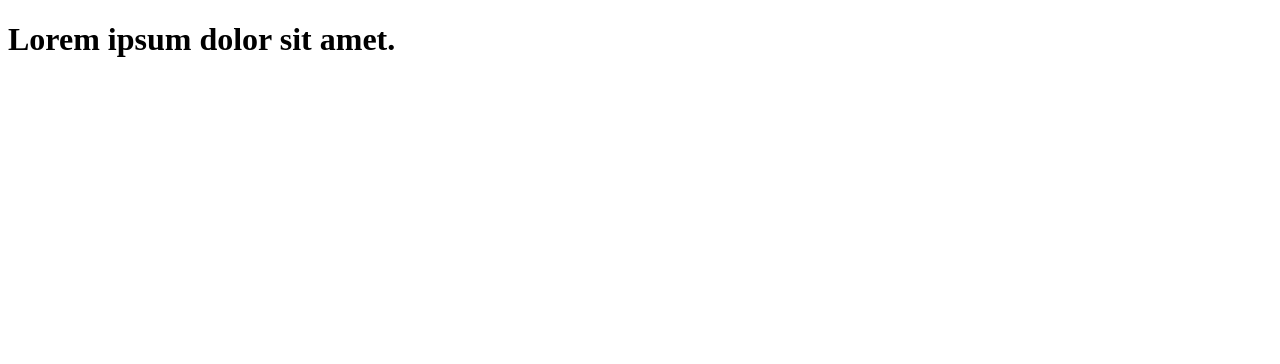
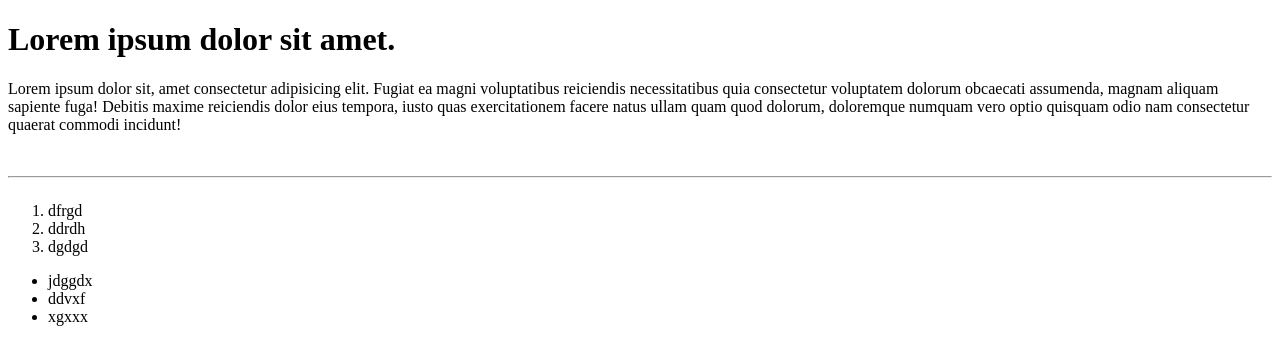
Before and after one commit to sankhapratim/JS101_Learning_Javascript, a plain HTML site: page index.html in a window 1280 px wide. Drawn offline with Linux system fonts and the light colour scheme.

Commit message:
my first code

```diff
--- a/index.html
+++ b/index.html
@@ -7,5 +7,30 @@
 </head>
 <body>
     <h1>Lorem ipsum dolor sit amet.</h1>
+    <p>Lorem ipsum dolor sit, amet consectetur adipisicing elit. Fugiat ea magni voluptatibus reiciendis necessitatibus quia consectetur voluptatem dolorum obcaecati assumenda, magnam aliquam sapiente fuga! Debitis maxime reiciendis dolor eius tempora, iusto quas exercitationem facere natus ullam quam quod dolorum, doloremque numquam vero optio quisquam odio nam consectetur quaerat commodi incidunt!</p>
+    <br><hr>
+    <table>
+        <thead>
+
+        </thead>
+        <tbody>
+
+
+        </tbody>
+    </table>
+
+
+    <ol>
+        <li>dfrgd</li>
+        <li>ddrdh</li>
+        <li>dgdgd</li>
+    </ol>
+
+<ul>
+    <li>jdggdx</li>
+    <li>ddvxf</li>
+    <li>xgxxx</li>
+</ul>
+
 </body>
 </html>
```
